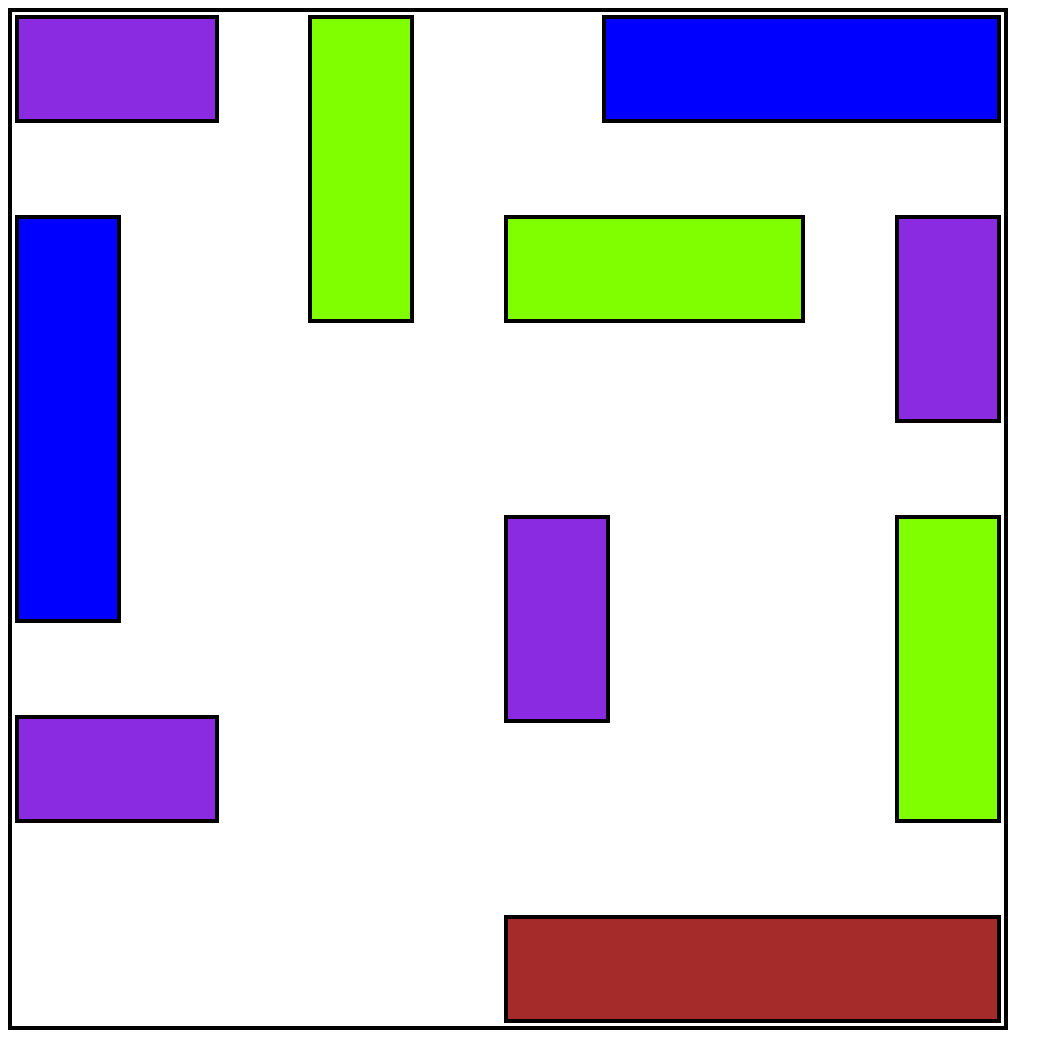
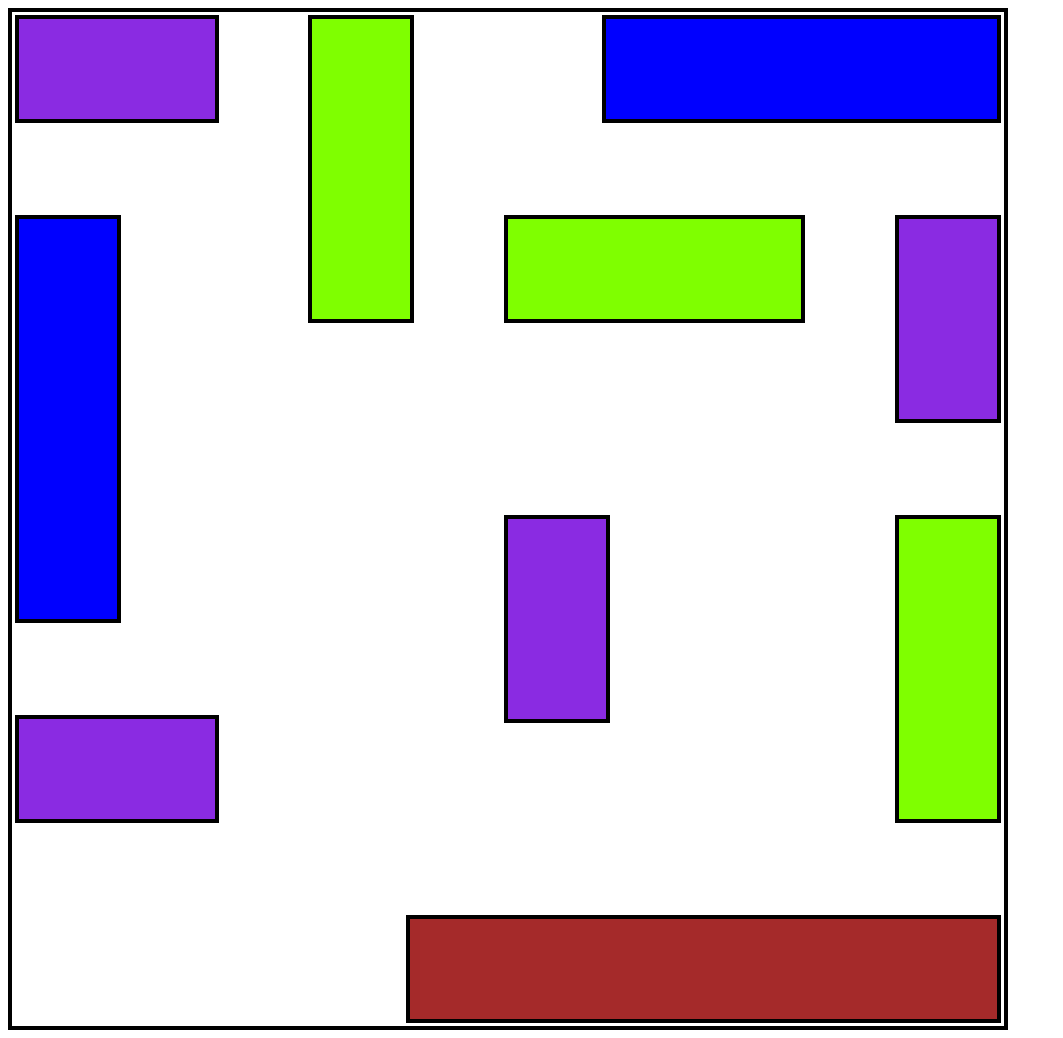
Before and after one commit to gizehfine/Sea-Battle, a plain HTML site: page index.html in a window 1280 px wide. Shown: the whole page, without its empty margins (0-1063 px from the left). Drawn offline with Linux system fonts and the light colour scheme.

Commit message:
Edit grid-area.

```diff
--- a/styles.css/index.css
+++ b/styles.css/index.css
@@ -79,7 +79,7 @@
 
 #ship-10 {
     background-color: brown;
-    /* grid-column: 6/11;
+    /* grid-column: 5/11;
     grid-row: 10; */
-    grid-area: 11 / 6 / 10 / span 5;
+    grid-area: 11 / 5 / 10 / span 6;
 }
```
